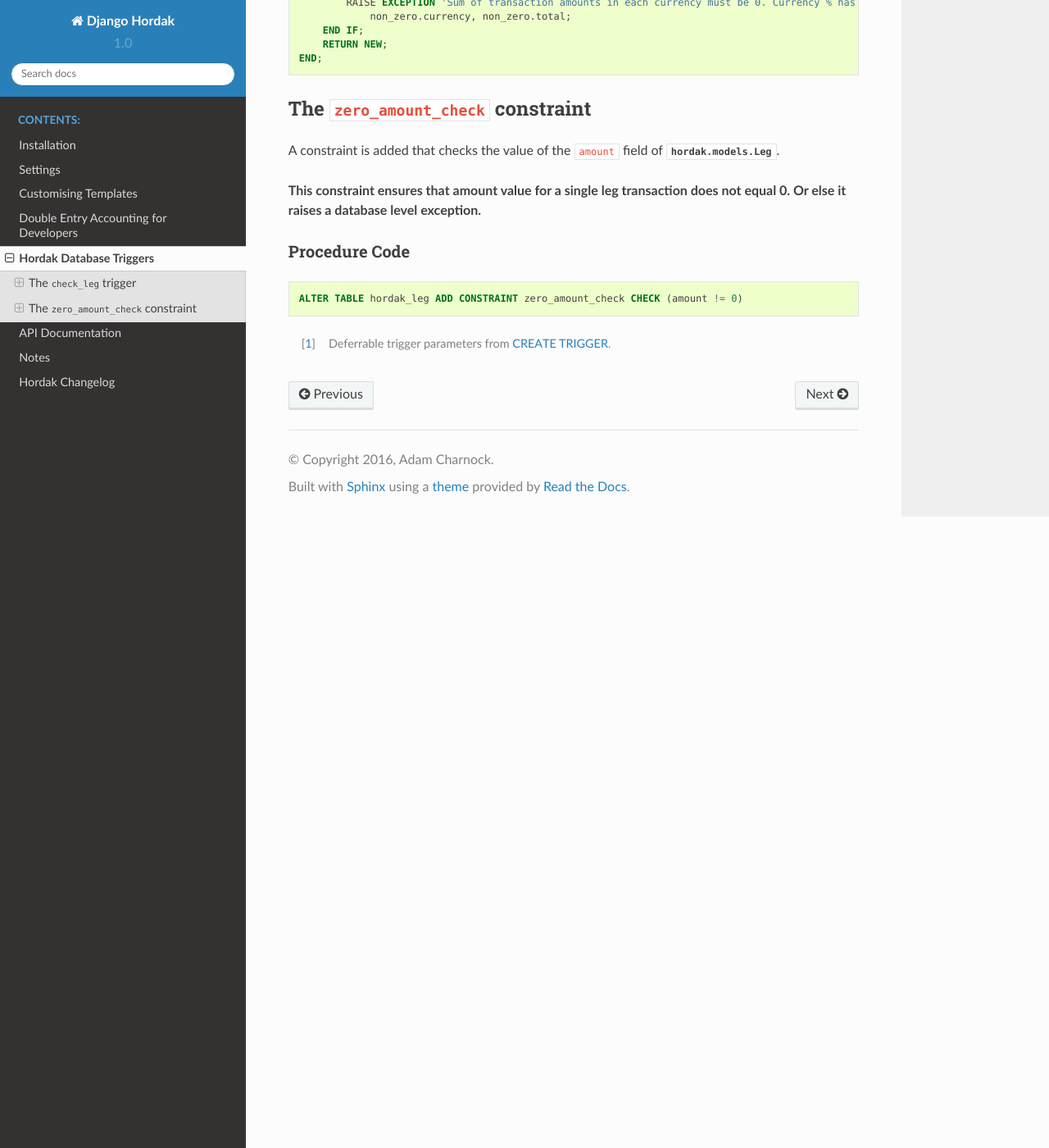
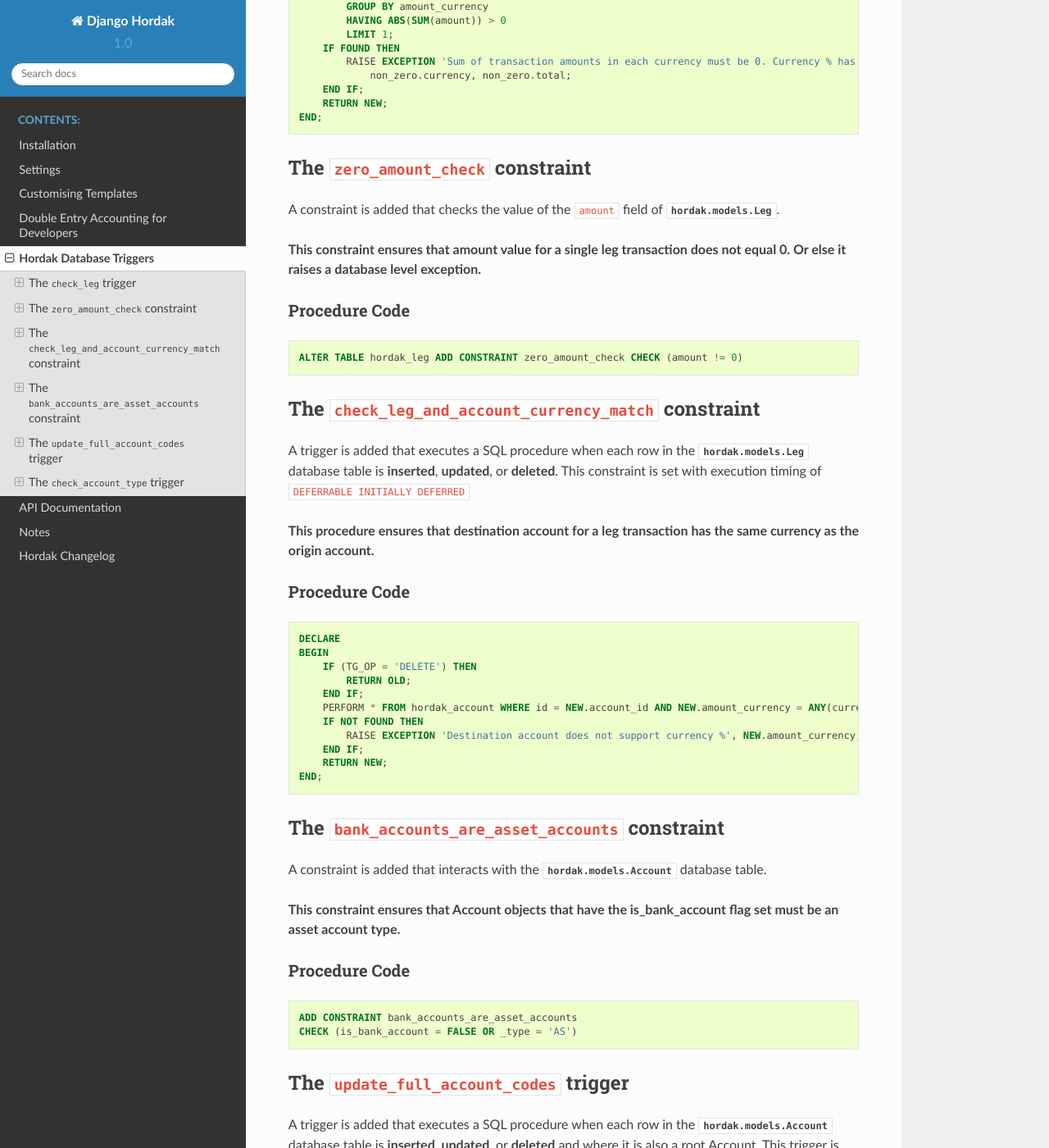
Before and after one commit to adamcharnock/django-hordak, a Sphinx documentation site: the page built from docs/hordak-database-triggers.rst, in a window 1280 px wide and 1400 px high, scrolled down 1303 px. Shown: the whole window at 82% size. Built offline with Sphinx 7.4.7 and the Read the Docs theme 2.0.0, drawn with Linux system fonts in a browser that asks for light colours; some of the changed text lies outside the part shown.

Commit message:
Complete trigger documentation

```diff
--- a/docs/hordak-database-triggers.rst
+++ b/docs/hordak-database-triggers.rst
@@ -12,8 +12,11 @@ through the Django ORM that integrity is still maintained via Hordak's accountin
 6 Triggers and constraints are added to interact with Hordak models:
 
 - check_leg_
-- _`zero_amount_check`
-- another
+- zero_amount_check_
+- check_leg_and_account_currency_match_
+- bank_accounts_are_asset_accounts_
+- update_full_account_codes_
+- check_account_type_
 
 .. _check_leg:
 
@@ -65,6 +68,7 @@ Procedure Code
         RETURN NEW;
     END;
 
+.. _zero_amount_check:
 
 The :code:`zero_amount_check` constraint
 ----------------------------------------
@@ -83,6 +87,129 @@ Procedure Code
 
     ALTER TABLE hordak_leg ADD CONSTRAINT zero_amount_check CHECK (amount != 0)
 
+.. _check_leg_and_account_currency_match:
+
+The :code:`check_leg_and_account_currency_match` constraint
+-----------------------------------------------------------
+
+A trigger is added that executes a SQL procedure when each row in the :class:`hordak.models.Leg` database table is
+**inserted**, **updated**, or **deleted**. This constraint is set with execution timing of
+:code:`DEFERRABLE INITIALLY DEFERRED`
+
+**This procedure ensures that destination account for a leg transaction has the same currency as the origin account.**
+
+Procedure Code
+^^^^^^^^^^^^^^
+
+.. highlight:: sql
+
+::
+
+    DECLARE
+    BEGIN
+        IF (TG_OP = 'DELETE') THEN
+            RETURN OLD;
+        END IF;
+        PERFORM * FROM hordak_account WHERE id = NEW.account_id AND NEW.amount_currency = ANY(currencies);
+        IF NOT FOUND THEN
+            RAISE EXCEPTION 'Destination account does not support currency %', NEW.amount_currency;
+        END IF;
+        RETURN NEW;
+    END;
+
+.. _bank_accounts_are_asset_accounts:
+
+The :code:`bank_accounts_are_asset_accounts` constraint
+-------------------------------------------------------
+
+A constraint is added that interacts with the :class:`hordak.models.Account` database table.
+
+**This constraint ensures that Account objects that have the is_bank_account flag set must be an asset account type.**
+
+Procedure Code
+^^^^^^^^^^^^^^
+
+.. highlight:: sql
+
+::
+
+    ADD CONSTRAINT bank_accounts_are_asset_accounts
+    CHECK (is_bank_account = FALSE OR _type = 'AS')
+
+.. _update_full_account_codes:
+
+The :code:`update_full_account_codes` trigger
+---------------------------------------------
+
+A trigger is added that executes a SQL procedure when each row in the :class:`hordak.models.Account` database table is
+**inserted**, **updated**, or **deleted** and where it is also a root Account. This trigger is set with default execution timing of
+:code:`DEFERRABLE INITIALLY IMMEDIATE`
+
+**This procedure performs multiple activities:**
+
+- It sets any empty string :class:`hordak.models.Account` :code:`account.code` to :code:`NULL` database value.
+- It sets the :code:`account.full_code` of children accounts to a combination of its parents :code:`account.code`.
+- If a parent :code:`account.code` is :code:`NULL` it sets the children's subsequent :code:`account.full_code` to :code:`NULL` also.
+
+Procedure Code
+^^^^^^^^^^^^^^
+
+.. highlight:: sql
+
+::
+
+    BEGIN
+        -- Set empty string codes to be NULL
+        UPDATE hordak_account SET code = NULL where code = '';
+
+        -- Set full code to the combination of the parent account's codes
+        UPDATE
+            hordak_account AS a
+        SET
+            full_code = (
+                SELECT string_agg(code, '' order by lft)
+                FROM hordak_account AS a2
+                WHERE a2.lft <= a.lft AND a2.rght >= a.rght AND a.tree_id = a2.tree_id
+            );
+
+        -- Set full codes to NULL where a parent account includes a NULL code
+        UPDATE
+            hordak_account AS a
+        SET
+            full_code = NULL
+        WHERE
+            (
+                SELECT COUNT(*)
+                FROM hordak_account AS a2
+                WHERE a2.lft <= a.lft AND a2.rght >= a.rght AND a.tree_id = a2.tree_id AND a2.code IS NULL
+            ) > 0;
+        RETURN NULL;
+    END;
+
+.. _check_account_type:
+
+The :code:`check_account_type` trigger
+---------------------------------------------
+
+A trigger is added that executes a SQL procedure when each row in the :class:`hordak.models.Account` database table is
+**inserted** or **updated** and where it is also a root Account. This trigger is set with default execution timing of
+:code:`DEFERRABLE INITIALLY IMMEDIATE`
+
+**This procedure sets children accounts to the same type as the parent account.**
+
+Procedure Code
+^^^^^^^^^^^^^^
+
+.. highlight:: sql
+
+::
+
+    BEGIN
+        IF NEW.parent_id::BOOL THEN
+            NEW.type = (SELECT type FROM hordak_account WHERE id = NEW.parent_id);
+        END IF;
+        RETURN NEW;
+    END;
 
 .. [#] Deferrable trigger parameters from `CREATE TRIGGER`_.
 .. _`CREATE TRIGGER`: https://www.enterprisedb.com/docs/en/10/pg/sql-createtrigger.html
```
